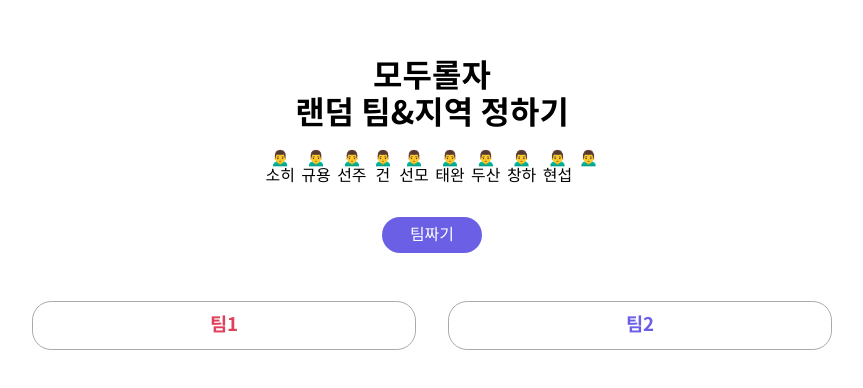
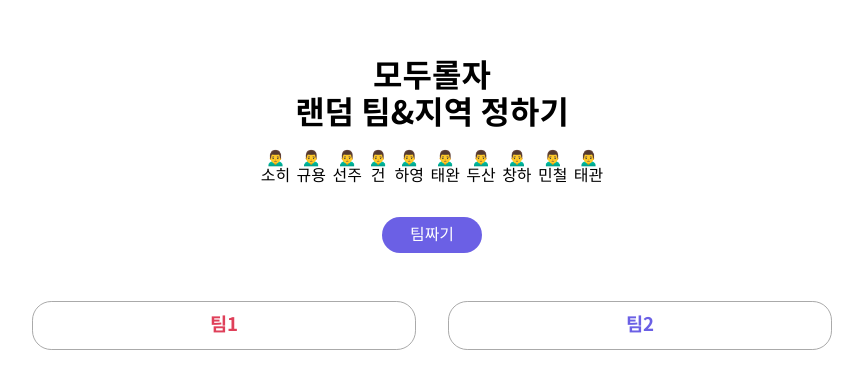
Before and after one commit to soheeyun831/moduLolja, a Vue app: page / in a window 1280 px wide. Shown: the part 196-584 px from the top of the page, without its empty margins (208-1071 px from the left). Built offline with nearby package versions, Linux system fonts and the light colour scheme.

Commit message:
feat: 멤버변경

```diff
--- a/src/App.vue
+++ b/src/App.vue
@@ -52,12 +52,12 @@ const members = ref([
   '규용',
   '선주',
   '건',
-  '선모',
+  '하영',
   '태완',
   '두산',
   '창하',
-  '현섭',
-  '',
+  '민철',
+  '태관',
 ])
 
 const team1 = ref({
```
